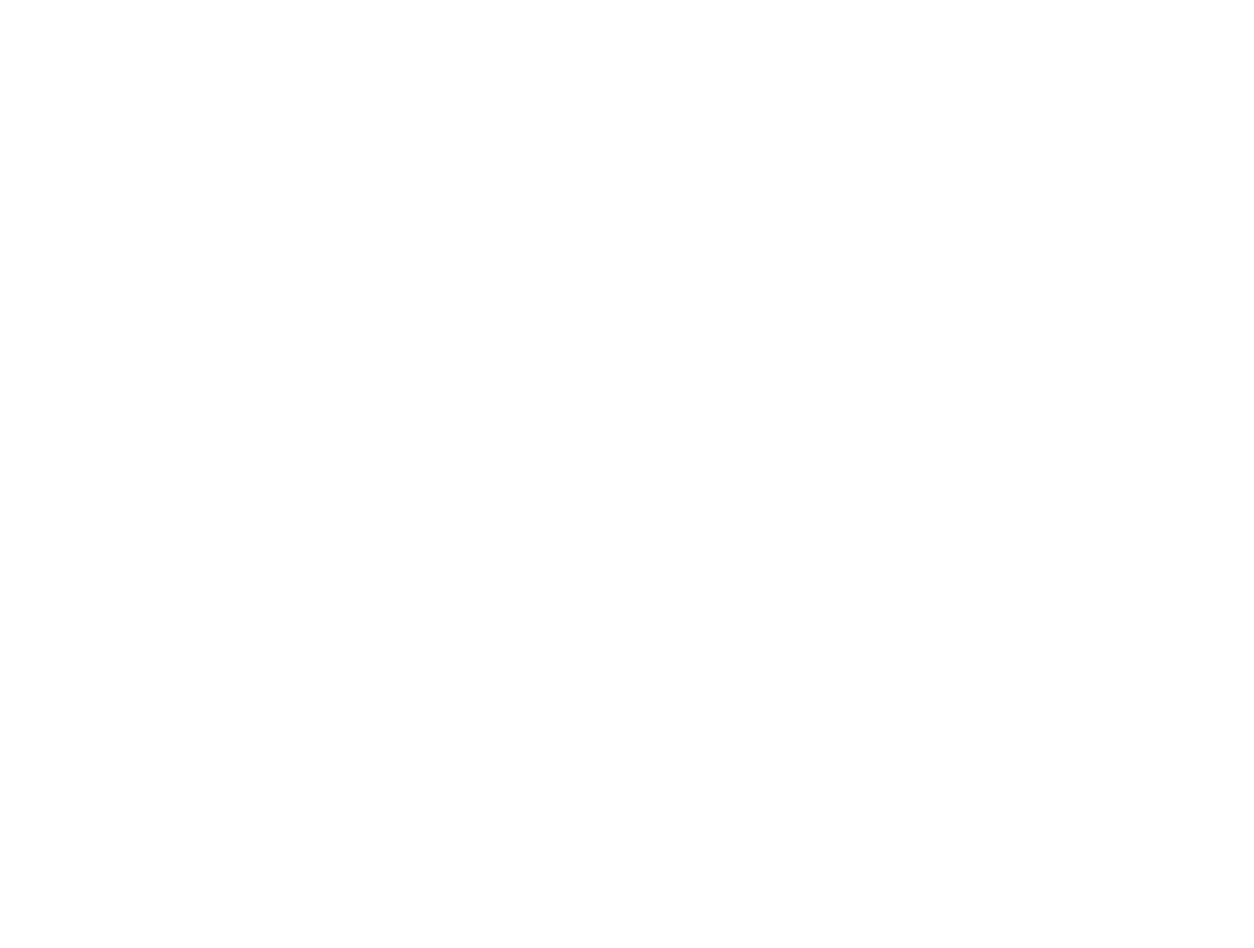
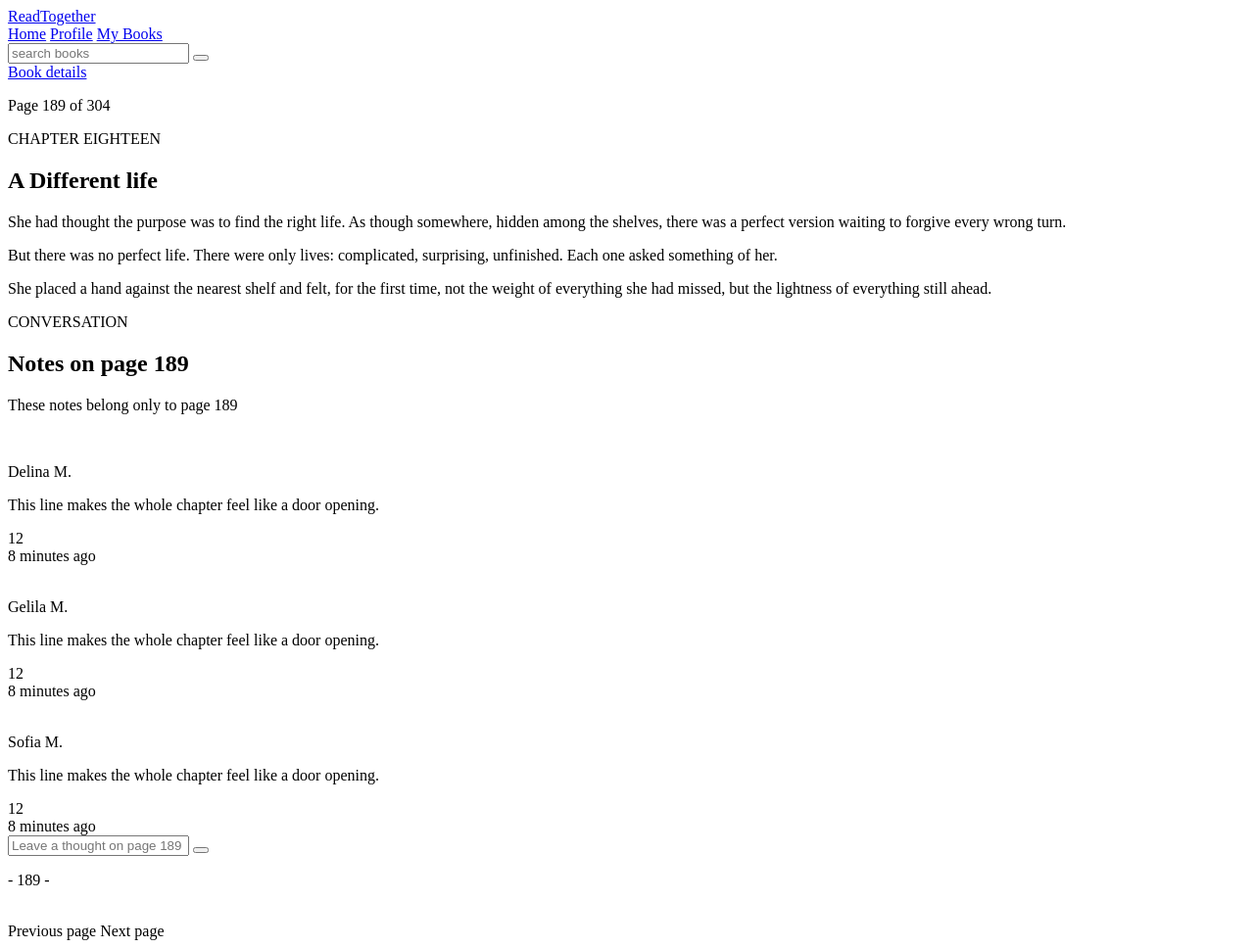
Before and after one commit to Hanna1workalet/ReadTogether, a plain HTML site: page reading.html in a window 1280 px wide. Shown: the whole page at 98% size. Before the commit the page ends 800 px from the top, so only its background shows below. Drawn offline with Linux system fonts and the light colour scheme.

Commit message:
added book page

```diff
--- a/reading.html
+++ b/reading.html
@@ -3,9 +3,76 @@
 <head>
     <meta charset="UTF-8">
     <meta name="viewport" content="width=device-width, initial-scale=1.0">
-    <title>Read togather reading page</title>
+    <title>ReadTogether reading page</title>
 </head>
 <body>
-
+    <header>
+        <div class="logo">
+            <a      href="#home" class="logo-btn">ReadTogether</a>
+            <span class="r-mark"></span>
+        </div>
+        <nav>
+            <a href="home.html" class="home">Home</a>
+            <a href="profile.html" class="profile">Profile</a>
+            <a href="#my-books" class="my-books">My Books</a>
+        </nav>
+        <div>
+            <input type="text" placeholder="search books">
+            <button class="avatar"></button>
+        </div>
+    </header>
+    <main>
+        <section>
+            <a href="#books">Book details</a>
+            <p class="page-count">Page 189 of 304<p/>
+            <div class="progress-bar"></div>
+        </section>
+        <section>
+            <p class="section-name">CHAPTER EIGHTEEN</p>
+            <h1 class="chapter-title">A Different life</h1>
+        </section>
+        <article class="content">
+            <p>She had thought the purpose was to find the right life. As though somewhere, hidden among the shelves, there was a perfect version waiting to forgive every wrong turn.</p>
+            <p>But there was no perfect life. There were only lives: complicated, surprising, unfinished. Each one asked something of her.</p>
+            <p>She placed a hand against the nearest shelf and felt, for the first time, not the weight of everything she had missed, but the lightness of everything still ahead.</p>
+        </article>
+        <section class="comments">
+            <p class="section-name">CONVERSATION</p>
+            <h2>Notes on page 189</h2>
+            <p>These notes belong only to page 189</p>
+            <div class="comment-card">
+                <br>
+                <div class="avatar"></div>
+                <p class="name">Delina M.</p>
+                <p class="message">This line makes the whole chapter feel like a door opening.</p>
+                <div class="likes">12</div>
+                <time>8 minutes ago</time>
+            </div>
+            <div class="comment-card">
+                <br>
+                <div class="avatar"></div>
+                <p class="name">Gelila M.</p>
+                <p class="message">This line makes the whole chapter feel like a door opening.</p>
+                <div class="likes">12</div>
+                <time>8 minutes ago</time>
+            </div>
+            <div class="comment-card">
+                <br>
+                <div class="avatar"></div>
+                <p class="name">Sofia M.</p>
+                <p class="message">This line makes the whole chapter feel like a door opening.</p>
+                <div class="likes">12</div>
+                <time>8 minutes ago</time>
+            </div>
+            <input type="text" class="comment-box" placeholder="Leave a thought on page 189">
+            <button value="post"></button>
+        </section>
+        <footer>
+            <p class="page-num">- 189 -</p>
+            <br>
+            <a class="previous">Previous page</a>
+            <a class="next">Next page</a>
+        </footer>
+    </main>
 </body>
 </html>
```
Also changed, not shown: book.html (+64 -1 lines).
